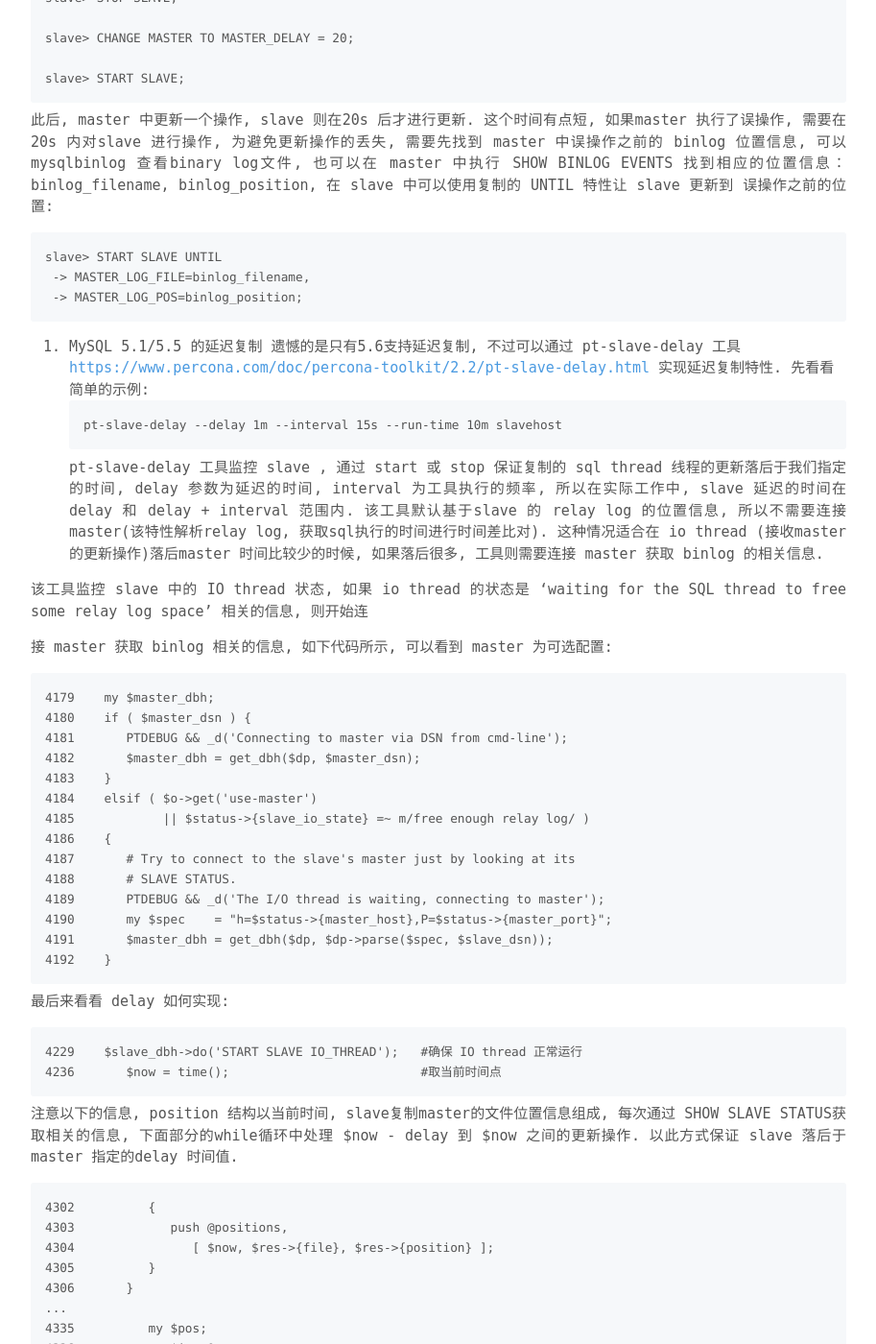
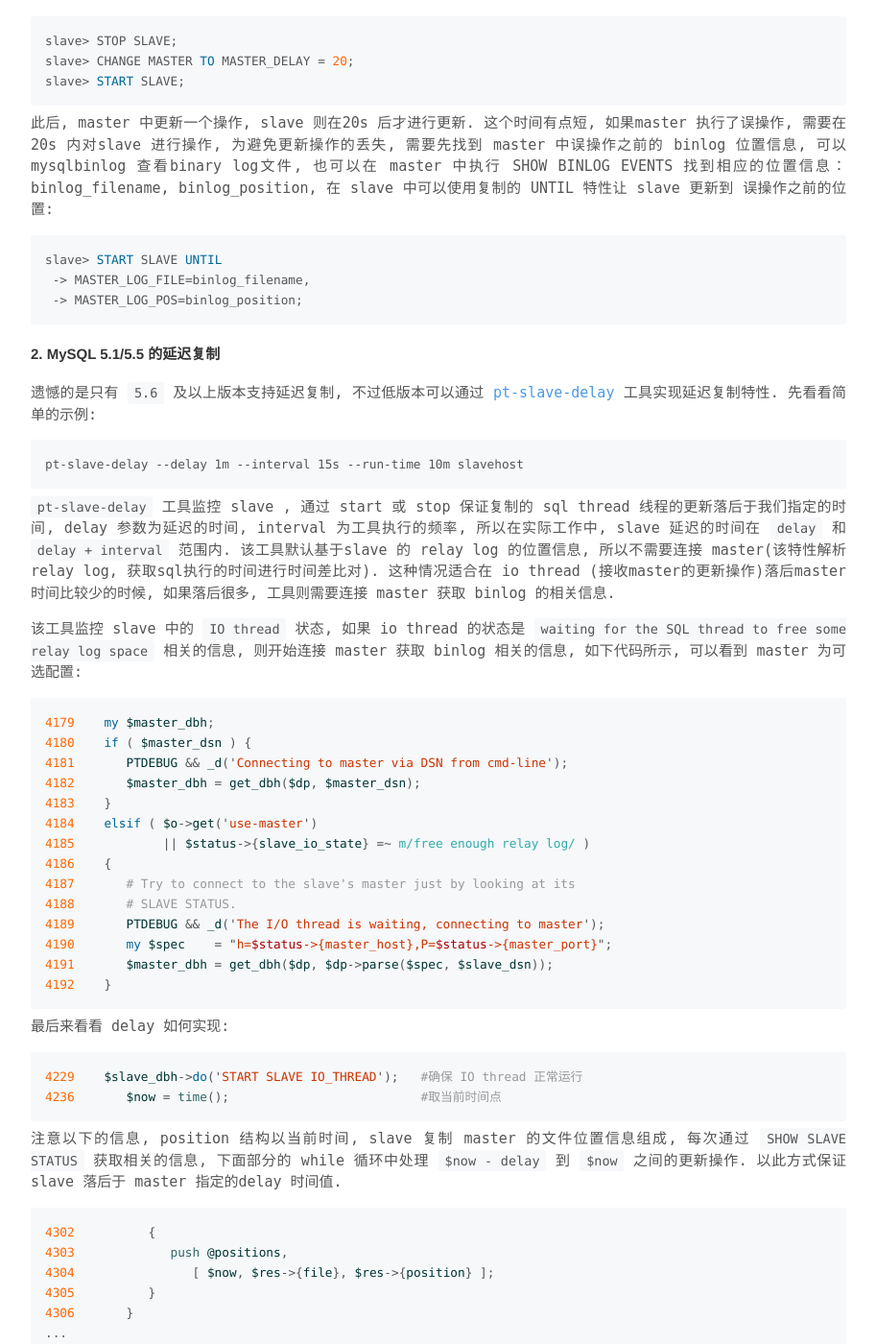
Before and after one commit to arstercz/arstercz.github.io, a Jekyll site: the page built from _posts/2015-06-01-mysql-slave-%e5%bb%b6%e8%bf%9f%e5%a4%8d%e5%88%b6.md, in a window 1280 px wide and 1400 px high, scrolled down 874 px. Shown: the whole window at 96% size, without its empty margins (183-1096 px from the left). Built offline with Jekyll 4.4.1, drawn with Linux system fonts in a browser that asks for light colours; comment, search, counter and statistics services are not loaded; some of the changed text lies outside the part shown.

Commit message:
fix blog stype

````diff
--- a/_posts/2015-06-01-mysql-slave-%e5%bb%b6%e8%bf%9f%e5%a4%8d%e5%88%b6.md
+++ b/_posts/2015-06-01-mysql-slave-%e5%bb%b6%e8%bf%9f%e5%a4%8d%e5%88%b6.md
@@ -20,47 +20,52 @@
   - percona
 comments: true
 ---
-MySQL slave 延迟复制
+
+## MySQL slave 延迟复制
 
 延迟复制是一个很简单的概念，区别于传统的异步复制(接近实时), 比如用户误操作, 删除了重要的表, 延迟复制特性保证了用户有机会从延迟的 slave 中恢复误删除的表. 该特性的问题在于需要保证用户有足够的时间从 slave 阻止误操作复制的发生.
 
 要理解该特性如何实现, 我们先简单回顾下 MySQL replication 如何实现, 见下图:
+
 ![replication]({{ site.baseurl }}/images/articles/201506/Delayed_Replication.jpg)
+
 当 master 有一个更新操作(`create, drop, delete, insert, update 等`), 该更新操作应用到本地的磁盘并写到 `binary log` 里，之后更新操作异步(接近于实时)的从master 的 `binary log` 复制到 slave 的 `relay log`, 最后 slave 的 sql thread 线程读取 relay log, 将更新操作应用到 slave 表中.
 
-1. MySQL 5.6 的延迟复制
+#### 1. MySQL 5.6 的延迟复制
 
 MySQL 5.6 允许用户配置复制的延迟时间, 保证 slave 的 sql thread 线程的更新操作落后于 master 的更新. 详见 [change-master-to](http://dev.mysql.com/doc/refman/5.6/en/change-master-to.html) 不过需要注意的是, 即便在延迟复制的过程中, master 出现问题, 更新操作也不会丢失，因为更新操作已经复制到了 slave 的 relay log 中.
 
 延迟特性是在 slave 中实现的, 不会影响 master, `relay log` 的接收等同传统的复制方式, 只是 `sql thread` 执行更新的过程延迟了指定的时间, 笔者猜测是根据比对sql的执行时间, 只有时间差 `>=` 指定的delay 时间才会更新到 slave 中.
 以下命令指定已有复制的延迟时间为 20秒
-```
+
+```sql
 slave> STOP SLAVE;
-
 slave> CHANGE MASTER TO MASTER_DELAY = 20;
-
 slave> START SLAVE;
 ```
+
 此后, master 中更新一个操作, slave 则在20s 后才进行更新. 这个时间有点短, 如果master 执行了误操作, 需要在 20s 内对slave 进行操作, 为避免更新操作的丢失, 需要先找到 master 中误操作之前的 binlog 位置信息, 可以 mysqlbinlog 查看binary log文件, 也可以在 master 中执行 SHOW BINLOG EVENTS 找到相应的位置信息： binlog_filename, binlog_position, 在 slave 中可以使用复制的 UNTIL 特性让 slave 更新到 误操作之前的位置:
-```
+
+```sql
 slave> START SLAVE UNTIL
  -> MASTER_LOG_FILE=binlog_filename,
  -> MASTER_LOG_POS=binlog_position;
 ```
 
-2. MySQL 5.1/5.5 的延迟复制
-遗憾的是只有5.6支持延迟复制, 不过可以通过 pt-slave-delay 工具 <a href="https://www.percona.com/doc/percona-toolkit/2.2/pt-slave-delay.html">https://www.percona.com/doc/percona-toolkit/2.2/pt-slave-delay.html</a> 实现延迟复制特性.
-先看看简单的示例:
+#### 2. MySQL 5.1/5.5 的延迟复制
+
+遗憾的是只有 `5.6` 及以上版本支持延迟复制, 不过低版本可以通过 [pt-slave-delay](https://www.percona.com/doc/percona-toolkit/2.2/pt-slave-delay.html) 工具实现延迟复制特性. 先看看简单的示例:
+
 ```
 pt-slave-delay --delay 1m --interval 15s --run-time 10m slavehost
 ```
-pt-slave-delay 工具监控 slave , 通过 start 或 stop 保证复制的 sql thread 线程的更新落后于我们指定的时间, delay 参数为延迟的时间, interval 为工具执行的频率, 所以在实际工作中, slave 延迟的时间在 delay 和 delay + interval 范围内.
+
+`pt-slave-delay` 工具监控 slave , 通过 start 或 stop 保证复制的 sql thread 线程的更新落后于我们指定的时间, delay 参数为延迟的时间, interval 为工具执行的频率, 所以在实际工作中, slave 延迟的时间在 `delay` 和 `delay + interval` 范围内.
 该工具默认基于slave 的 relay log 的位置信息, 所以不需要连接 master(该特性解析relay log, 获取sql执行的时间进行时间差比对). 这种情况适合在 io thread (接收master的更新操作)落后master 时间比较少的时候, 如果落后很多, 工具则需要连接 master 获取 binlog 的相关信息.
 
-该工具监控 slave 中的 IO thread 状态, 如果 io thread 的状态是 'waiting for the SQL thread to free some relay log space' 相关的信息, 则开始连
+该工具监控 slave 中的 `IO thread` 状态, 如果 io thread 的状态是 `waiting for the SQL thread to free some relay log space` 相关的信息, 则开始连接 master 获取 binlog 相关的信息, 如下代码所示, 可以看到 master 为可选配置:
 
-接 master 获取 binlog 相关的信息, 如下代码所示, 可以看到 master 为可选配置:
-```
+```perl
 4179    my $master_dbh;
 4180    if ( $master_dsn ) {
 4181       PTDEBUG && _d('Connecting to master via DSN from cmd-line');
@@ -79,12 +84,12 @@
 
 最后来看看 delay 如何实现:
 
-```
+```perl
 4229    $slave_dbh->do('START SLAVE IO_THREAD');   #确保 IO thread 正常运行
 4236       $now = time();                          #取当前时间点
 ```
-注意以下的信息, position 结构以当前时间, slave复制master的文件位置信息组成, 每次通过 SHOW SLAVE STATUS获取相关的信息, 下面部分的while循环中处理 $now - delay 到 $now 之间的更新操作. 以此方式保证 slave 落后于 master 指定的delay 时间值.
-```
+注意以下的信息, position 结构以当前时间, slave 复制 master 的文件位置信息组成, 每次通过 `SHOW SLAVE STATUS` 获取相关的信息, 下面部分的 while 循环中处理 `$now - delay` 到 `$now` 之间的更新操作. 以此方式保证 slave 落后于 master 指定的delay 时间值.
+```perl
 4302          {
 4303             push @positions,
 4304                [ $now, $res->{file}, $res->{position} ];
@@ -100,9 +105,8 @@
 4341          }
 ```
 在 sql_thread 停止的时候:
+
 ```
-
-
 # 找出上述的 binlog 后，通过 start slave sql_thread until ... 保证slave 总是落后 master delay的秒数, 处理上述 $now - delay 到 $now之间的更新.
 4356             if ( $position->[$FILE] ne $status->{relay_master_log_file}
 4357                || $position->[$POS] != $status->{exec_master_log_pos} )
@@ -116,6 +120,7 @@
 ```
 
 在 sql_thread 启动的时候, 没有显示的 `STOP SLAVE until ...`, 因为上述的 START 过程确保了延迟复制.该过程是一个循环检测的过程, 一旦 `seconds_behind_master < delay` 值, 就进行关闭 sql_thread 操作.
+
 ```
 4382       elsif ( ($status->{seconds_behind_master} || 0) < $o->get('delay') ) {
 4383          my $position = $positions[-1];
````
Also changed, not shown: other parts of _posts/2015-06-01-mysql-slave-%e5%bb%b6%e8%bf%9f%e5%a4%8d%e5%88%b6.md (+3 -2 lines).
